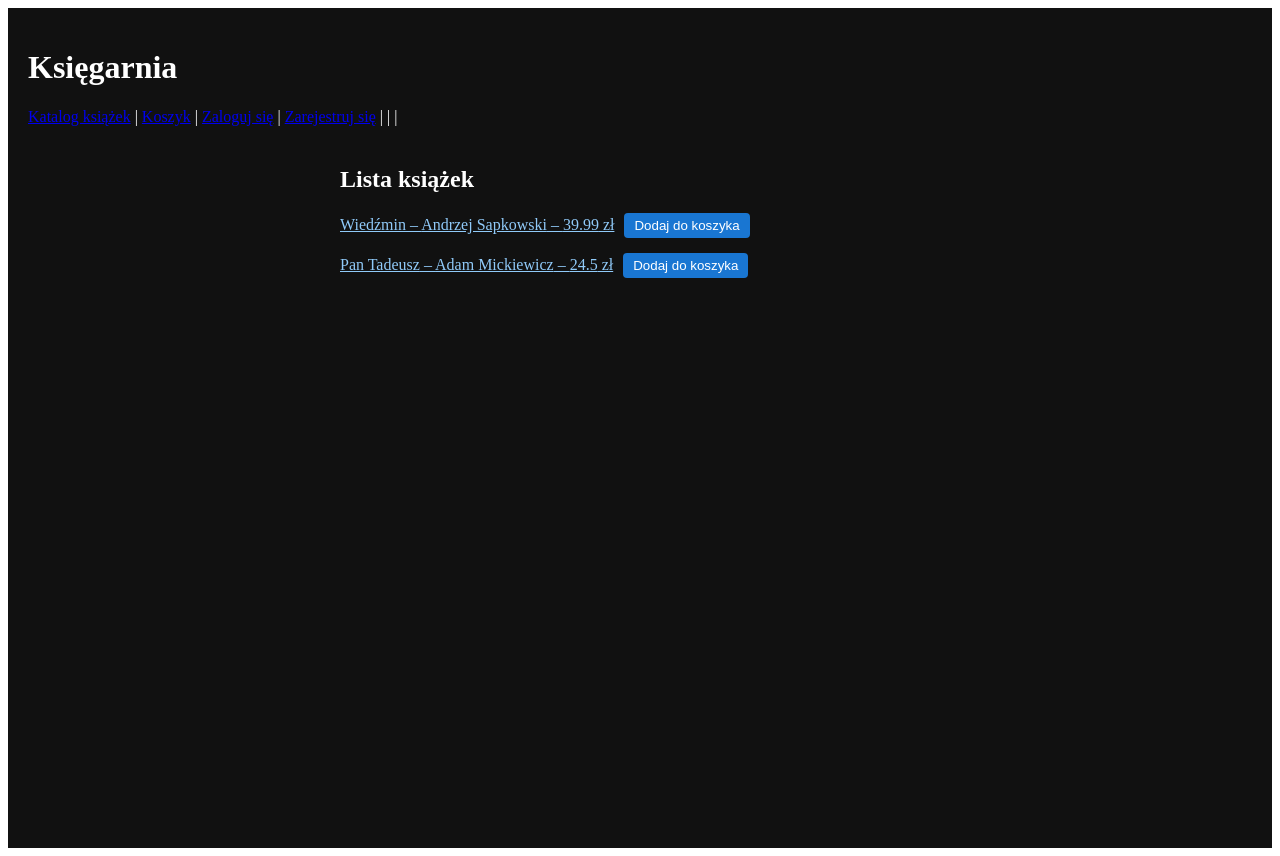
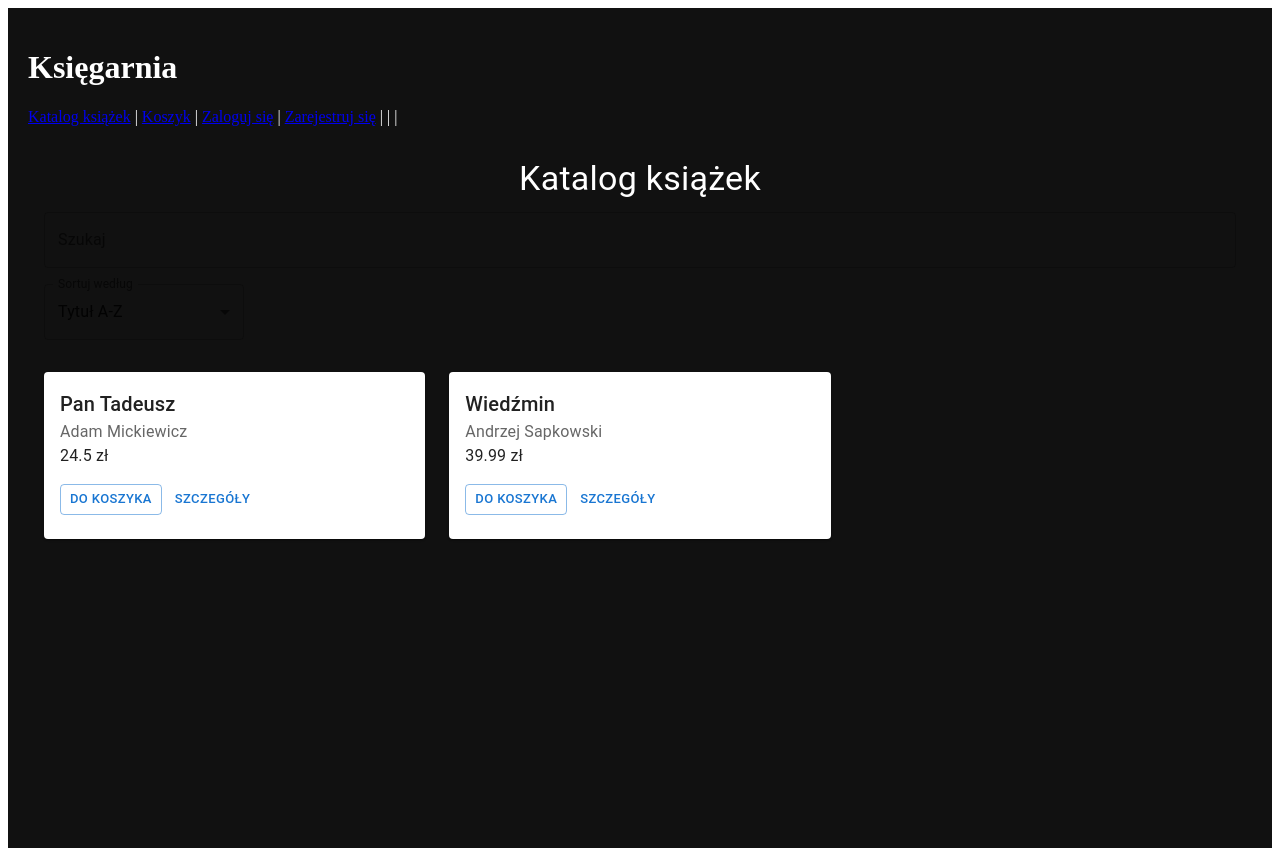
Before and after one commit to Kacperrk/projekt-frontend-backend, a React (Create React App) app in the folder my-app/: page / in a window 1280 px wide. Built offline with nearby package versions, Linux system fonts and the light colour scheme.

Commit message:
Ulepszono katalog książek: filtrowanie, sortowanie i siatka kart

```diff
--- a/my-app/src/components/ProductList.tsx
+++ b/my-app/src/components/ProductList.tsx
@@ -1,63 +1,121 @@
-import React, { useEffect } from 'react';
-import { useAppSelector, useAppDispatch } from '../hooks';
+import React, { useEffect, useState } from 'react';
+import {
+  Box,
+  Grid,
+  Card,
+  CardContent,
+  Typography,
+  TextField,
+  MenuItem,
+  Button,
+} from '@mui/material';
+import { useAppDispatch, useAppSelector } from '../hooks';
 import { fetchProducts } from '../slices/productsSlice';
+import { addToBasket } from '../slices/basketSlice';
 import { Link } from 'react-router-dom';
-import { addToBasket } from '../slices/basketSlice';
 
 const ProductList: React.FC = () => {
   const dispatch = useAppDispatch();
-  const products = useAppSelector(state => state.products.items);
-  const loading = useAppSelector(state => state.products.loading);
-  const error = useAppSelector(state => state.products.error);
+  const products = useAppSelector((state) => state.products.items);
+  const loading = useAppSelector((state) => state.products.loading);
+  const error = useAppSelector((state) => state.products.error);
+
+  const [searchTerm, setSearchTerm] = useState('');
+  const [sortOrder, setSortOrder] = useState('titleAsc');
 
   useEffect(() => {
     dispatch(fetchProducts());
   }, [dispatch]);
 
-  const approvedBooks = products.filter(book => book.approved);
+  const approvedBooks = products.filter((book) => book.approved);
 
-  if (loading) {
-    return <div>Ładowanie książek...</div>;
-  }
-
-  if (error) {
-    return <div>Błąd: {error}</div>;
-  }
+  const filteredBooks = approvedBooks
+    .filter((book) =>
+      `${book.title} ${book.author}`
+        .toLowerCase()
+        .includes(searchTerm.toLowerCase())
+    )
+    .sort((a, b) => {
+      switch (sortOrder) {
+        case 'titleAsc':
+          return a.title.localeCompare(b.title);
+        case 'titleDesc':
+          return b.title.localeCompare(a.title);
+        case 'priceAsc':
+          return a.price - b.price;
+        case 'priceDesc':
+          return b.price - a.price;
+        default:
+          return 0;
+      }
+    });
 
   return (
-    <div style={{ maxWidth: 600, margin: '0 auto', padding: 20, color: '#fff' }}>
-      <h2>Lista książek</h2>
+    <Box sx={{ px: 2, py: 4, maxWidth: 1200, mx: 'auto' }}>
+      <Typography variant="h4" gutterBottom align="center">
+        Katalog książek
+      </Typography>
 
-      {approvedBooks.length === 0 ? (
-        <p>Brak zatwierdzonych książek.</p>
+      <Box sx={{ display: 'flex', gap: 2, flexWrap: 'wrap', mb: 4 }}>
+        <TextField
+          label="Szukaj"
+          value={searchTerm}
+          onChange={(e) => setSearchTerm(e.target.value)}
+          fullWidth
+        />
+
+        <TextField
+          label="Sortuj według"
+          select
+          value={sortOrder}
+          onChange={(e) => setSortOrder(e.target.value)}
+          sx={{ minWidth: 200 }}
+        >
+          <MenuItem value="titleAsc">Tytuł A-Z</MenuItem>
+          <MenuItem value="titleDesc">Tytuł Z-A</MenuItem>
+          <MenuItem value="priceAsc">Cena rosnąco</MenuItem>
+          <MenuItem value="priceDesc">Cena malejąco</MenuItem>
+        </TextField>
+      </Box>
+
+      {loading && <Typography>Ładowanie książek...</Typography>}
+      {error && <Typography color="error">Błąd: {error}</Typography>}
+
+      {filteredBooks.length === 0 ? (
+        <Typography align="center">Brak wyników.</Typography>
       ) : (
-        <ul style={{ listStyle: 'none', padding: 0 }}>
-          {approvedBooks.map(book => (
-            <li key={book.id} style={{ marginBottom: 15 }}>
-              <div>
-                <Link to={`/books/${book.id}`} style={{ color: '#90caf9' }}>
-                  {book.title} – {book.author} – {book.price} zł
-                </Link>
-                <button
-                  onClick={() => dispatch(addToBasket(book))}
-                  style={{
-                    marginLeft: 10,
-                    padding: '5px 10px',
-                    backgroundColor: '#1976d2',
-                    color: 'white',
-                    border: 'none',
-                    borderRadius: 4,
-                    cursor: 'pointer',
-                  }}
-                >
-                  Dodaj do koszyka
-                </button>
-              </div>
-            </li>
+        <Grid container spacing={3}>
+          {filteredBooks.map((book) => (
+            <Grid item xs={12} sm={6} md={4} key={book.id}>
+              <Card>
+                <CardContent>
+                  <Typography variant="h6">{book.title}</Typography>
+                  <Typography color="text.secondary">{book.author}</Typography>
+                  <Typography>{book.price} zł</Typography>
+                  <Box sx={{ mt: 2, display: 'flex', gap: 1 }}>
+                    <Button
+                      variant="outlined"
+                      size="small"
+                      onClick={() => dispatch(addToBasket(book))}
+                    >
+                      Do koszyka
+                    </Button>
+                    <Button
+                      variant="text"
+                      size="small"
+                      component={Link}
+                      to={`/books/${book.id}`}
+                    >
+                      Szczegóły
+                    </Button>
+                  </Box>
+                </CardContent>
+              </Card>
+            </Grid>
           ))}
-        </ul>
+        </Grid>
       )}
-    </div>
+    </Box>
   );
 };
 
```
